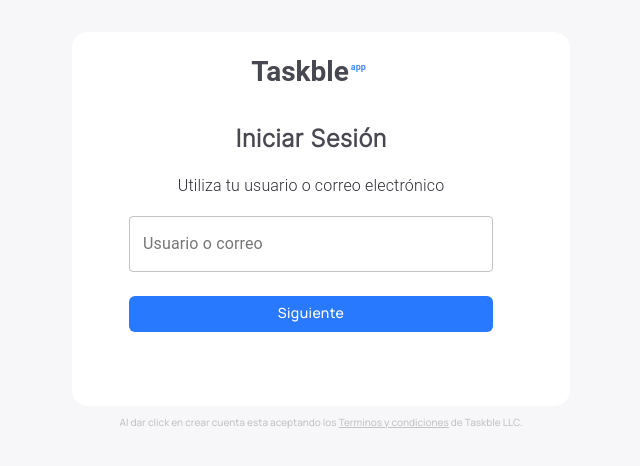
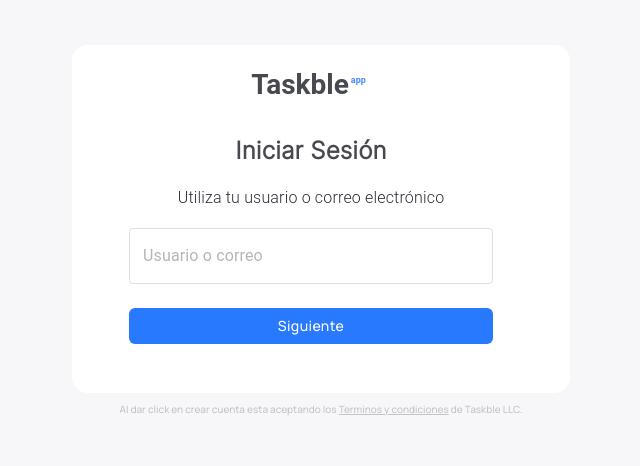
Before and after one commit to AngelP11/taskable, a React (Create React App) app: page /taskable/login in a window 1280 px wide. Shown: the part 158-624 px from the top of the page, without its empty margins (319-959 px from the left). Built offline with nearby package versions, Linux system fonts and the light colour scheme.

Commit message:
ajustes login y register

```diff
--- a/src/pages/Login.js
+++ b/src/pages/Login.js
@@ -36,6 +36,7 @@
 		width: 364,
 		height: 54,
 		borderRadius: 30,
+		opacity: .54,
 	},
 	btn: {
 	  width: 364,
@@ -44,7 +45,6 @@
 	  borderRadius: 6,
 	  backgroundColor: '#2979ff',
 	  color: '#fff',
-	  marginBottom: 25,
 	  fontFamily: 'Manrope',
 	  textTransform: 'capitalize',
 	  '&:hover': {
--- a/src/pages/Register.js
+++ b/src/pages/Register.js
@@ -13,7 +13,6 @@
 
 
 const useStyles = makeStyles((theme) => ({
-
 	inputContainer: {
 		marginTop: 24,
 		marginBottom: 20,
```
